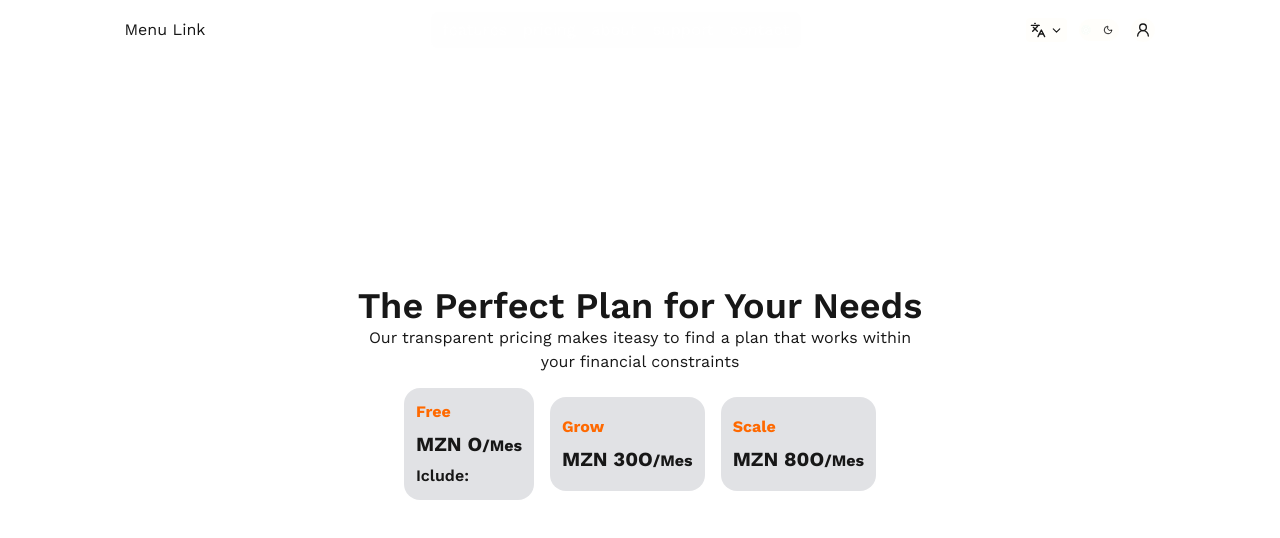
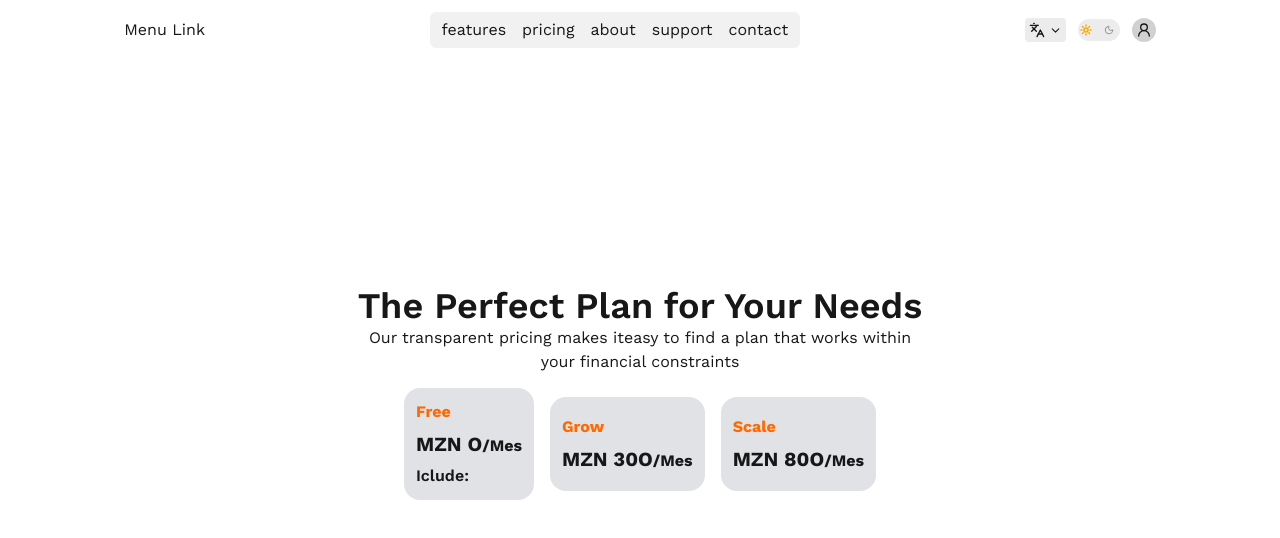
Before and after one commit to Cust-Coding/menu-link, a Next.js app in the folder apps/web/site/: page / in a window 1280 px wide. Shown: the top 538 px of the page. Built offline with nearby package versions, Linux system fonts and the light colour scheme.

Commit message:
fix: ajustar visibilidade do tema na navbar e nav

```diff
--- a/apps/web/site/app/globals.css
+++ b/apps/web/site/app/globals.css
@@ -1,26 +1,35 @@
 @import "tailwindcss";
+
+
+/* essa cena parece estar a dar conflito com o botao de theme */
+/* @media (prefers-color-scheme: dark) {
+  :root {
+    --background: #0a0a0a;
+    --foreground: #ededed;
+  }
+} */
+
 
 :root {
   --background: #ffffff;
   --foreground: #171717;
 }
 
+/* botei essa nova class para tirar aquela cena de preferencia  */
+.dark {
+  --background: #0a0a0a;
+  --foreground: #ededed;
+}
+
 @theme inline {
   --color-background: var(--background);
   --color-foreground: var(--foreground);
-  --font-sans: var(--font-geist-sans);
-  --font-mono: var(--font-geist-mono);
-}
-
-@media (prefers-color-scheme: dark) {
-  :root {
-    --background: #0a0a0a;
-    --foreground: #ededed;
-  }
+  --font-sans: var(--font-work-sans);
 }
 
 body {
   background: var(--background);
   color: var(--foreground);
   font-family: var(--font-work-sans), sans-serif;
+  transition:color 0.3s ease, background-color 0.3s ease,;
 }
--- a/apps/web/site/components/ThemeToggle/themetoggle.tsx
+++ b/apps/web/site/components/ThemeToggle/themetoggle.tsx
@@ -2,35 +2,46 @@ import { Sun, Moon } from "lucide-react";
 import { useEffect, useState } from "react";
 
 export default function ThemeToggle() {
-  const [theme, setTheme] = useState(
-    localStorage.getItem("theme") || "light"
-  );
+  //essa cena de window e para ver se esta mo servidor ou nao boss
+  const [theme, setTheme] = useState(() => {
+    if (typeof window !== "undefined") {
+      return localStorage.getItem("theme") || "light";
+    }
+    return "light";
+  });
 
   useEffect(() => {
+    const root = window.document.documentElement;
+
     if (theme === "dark") {
-      document.documentElement.style.setProperty("--background", "#0a0a0a");
-      document.documentElement.style.setProperty("--foreground", "#ededed");
-      document.documentElement.classList.remove("text-black");
-      document.documentElement.classList.add("text-white");
+      root.classList.add("dark");
     } else {
-      document.documentElement.style.setProperty("--background", "#ffffff");
-      document.documentElement.style.setProperty("--foreground", "#171717");
+      root.classList.remove("dark");
     }
+
     localStorage.setItem("theme", theme);
   }, [theme]);
+  return (
+    <div className="flex gap-2 items-center bg-foreground/8 p-0.5 justify-center rounded-full">
 
-  return (
-    <div className="flex gap-2 items-center bg-amber-50/20 p-0.5 justify-center rounded-full">
       <div
+        suppressHydrationWarning={true}
+        //Sol
         className={`items-center justify-center flex rounded-full cursor-pointer ${
-          theme === "light" ? " bg-green-50/30" : ""
+          theme === "light" ? "bg-green-50/30" : " "
         }`}
         onClick={() => setTheme("light")}
         tabIndex={0}
       >
-        <Sun size={10} color={theme === "light" ? "white" : "black"} />
+        <Sun size={12} color={theme === "light" ? "orange" : "gray"}
+        className={`transition-all ${
+    theme === "light"
+      ? "text-orange-500 stroke-[3px]"
+      : "text-black"
+  }`} />
       </div>
 
+      {/* lua */}
       <div
         className={`items-center p-1 justify-center flex rounded-full cursor-pointer ${
           theme === "dark" ? "bg-green-50/30" : ""
@@ -38,8 +49,56 @@ export default function ThemeToggle() {
         onClick={() => setTheme("dark")}
         tabIndex={0}
       >
-        <Moon size={10} color={theme === "dark" ? "white" : "black"} />
+        <Moon size={10} color={theme === "dark" ? "blue" : "gray"} />
       </div>
     </div>
   );
 }
+
+// //Melhor deixar no caso da minha cena dar stress import { Sun, Moon } from "lucide-react";
+// import { useEffect, useState } from "react";
+
+// export default function ThemeToggle() {
+//   const [theme, setTheme] = useState(
+//     localStorage.getItem("theme") || "light"
+//   );
+
+//   useEffect(() => {
+//     if (theme === "dark") {
+//       document.documentElement.style.setProperty("--background", "#0a0a0a");
+//       document.documentElement.style.setProperty("--foreground", "#ededed");
+//       document.documentElement.classList.remove("text-black");
+//       document.documentElement.classList.add("text-white");
+//     } else {
+//       document.documentElement.style.setProperty("--background", "#ffffff");
+//       document.documentElement.style.setProperty("--foreground", "#171717");
+//           document.documentElement.classList.add("text-black");
+//       document.documentElement.classList.remove("text-white");
+//     }
+//     localStorage.setItem("theme", theme);
+//   }, [theme]);
+
+//   return (
+//     <div className="flex gap-2 items-center bg-amber-50/20 p-0.5 justify-center rounded-full">
+//       <div
+//         className={`items-center justify-center flex rounded-full cursor-pointer ${
+//           theme === "light" ? " bg-green-50/30" : ""
+//         }`}
+//         onClick={() => setTheme("light")}
+//         tabIndex={0}
+//       >
+//         <Sun size={10} color={theme === "light" ? "white" : "black"} />
+//       </div>
+
+//       <div
+//         className={`items-center p-1 justify-center flex rounded-full cursor-pointer ${
+//           theme === "dark" ? "bg-green-50/30" : ""
+//         }`}
+//         onClick={() => setTheme("dark")}
+//         tabIndex={0}
+//       >
+//         <Moon size={10} color={theme === "dark" ? "white" : "black"} />
+//       </div>
+//     </div>
+//   );
+// }
--- a/apps/web/site/components/i18n/langToggle.tsx
+++ b/apps/web/site/components/i18n/langToggle.tsx
@@ -5,7 +5,7 @@ export default function LangToggle(){
 
         <DropdownHover
             button={
-                <div className=" flex items-center gap-1 bg-amber-50/20 p-1 justify-center rounded-sm cursor-pointer">
+                <div className=" flex items-center gap-1 bg-foreground/8 p-1 justify-center rounded-sm cursor-pointer">
                     <Languages size={16}/>
                     <ChevronDown size={13}/>
                 </div>
--- a/apps/web/site/components/navbar/nav.tsx
+++ b/apps/web/site/components/navbar/nav.tsx
@@ -16,12 +16,12 @@ export default function Nav() {
   ];
 
   return (
-    <nav className="flex items-center justify-center gap-4 py-1.5 px-3 bg-gray-100/10 rounded-md ">
+    <nav className="flex items-center justify-center gap-4 py-1.5 px-3 bg-foreground/6 rounded-md ">
       {menuKeys.map((key) => (
         <a
           key={String(key)}
           href={`#${key}`}
-          className="text-dynamic text-white hover:text-green-600 hover:font-semibold transition-colors duration-300"
+          className="text-dynamic text-foreground hover:text-green-600 hover:font-semibold transition-colors duration-300"
         >
           {t(key)}
         </a>
--- a/apps/web/site/components/navbar/navbar.tsx
+++ b/apps/web/site/components/navbar/navbar.tsx
@@ -18,7 +18,7 @@ export default function Navbar(){
            <div className="buttons flex items-center justify-center gap-3">
             <LangToggle/>
             <ThemeToggle/>
-            <button className="bg-amber-50/20 hover:text-green-600 hover:p-2 hover:font-semibold transition-colors duration-600 rounded-full p-1 cursor-pointer">
+            <button className="bg-foreground/20 hover:text-green-600 hover:p-2 hover:font-semibold transition-colors duration-600 rounded-full p-1 cursor-pointer">
                 <UserRound size={16}/>
             </button>
 
```
